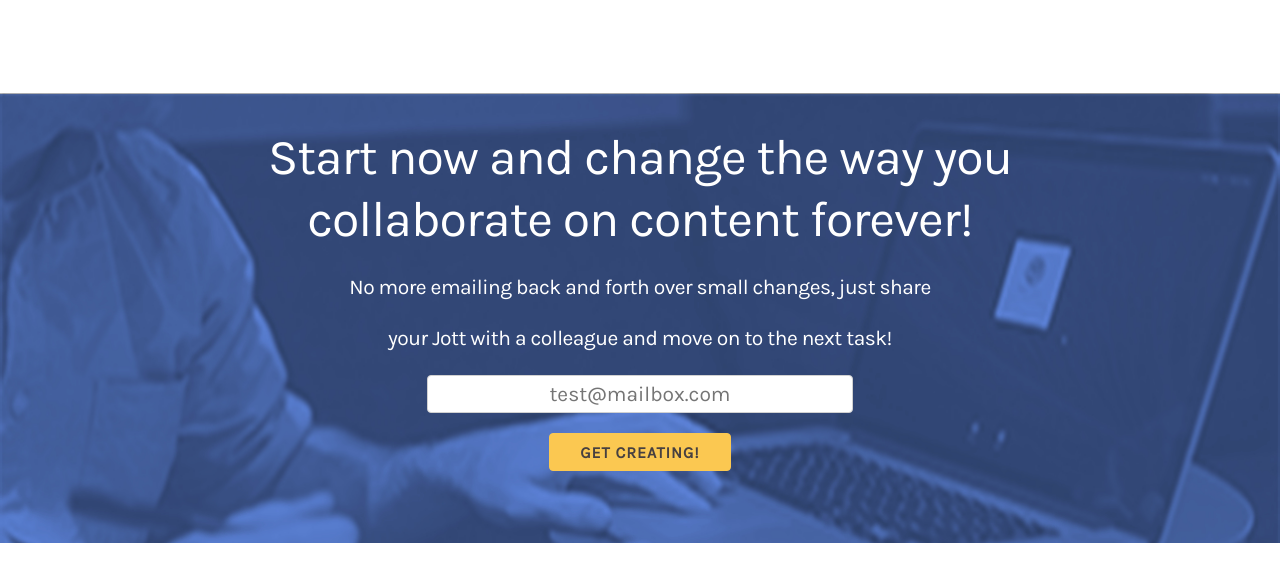
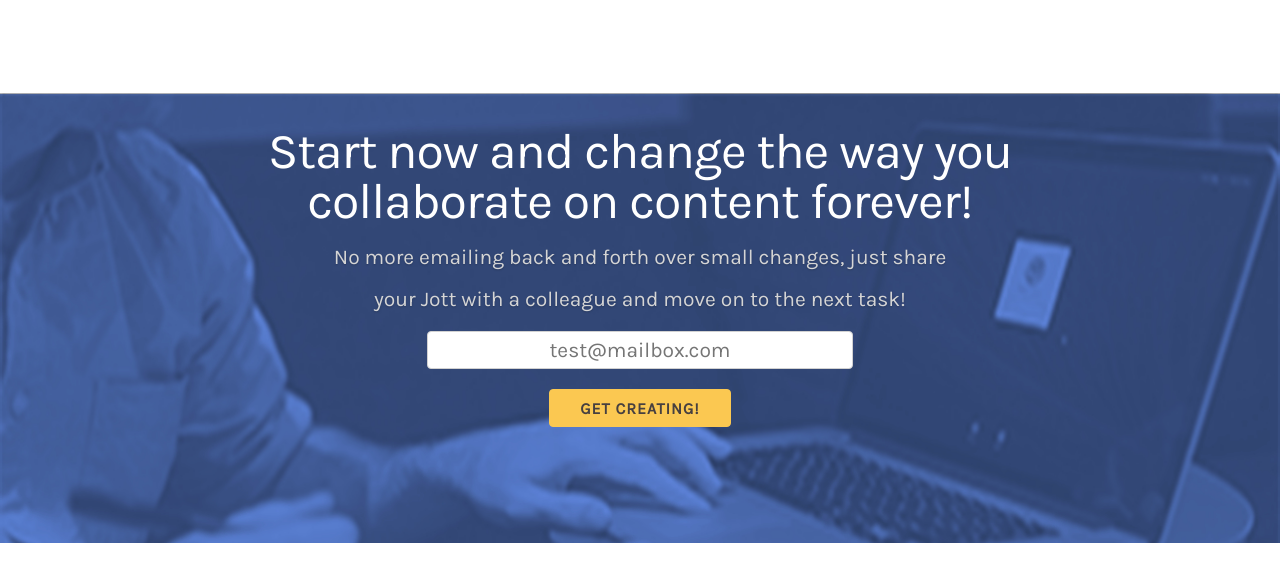
Before and after one commit to kevinbellinger/Jottly, a website: page index.html in a window 1280 px wide. Shown: the part 1907-2495 px from the top of the page. Drawn offline with Linux system fonts and the light colour scheme.

Commit message:
Added text

```diff
--- a/css/style.css
+++ b/css/style.css
@@ -152,6 +152,7 @@ h6 {
 #dudeworking h2 {
   font-size: 50px;
   font-family: "Karla";
+  line-height: 1;
   color: #ffffff;
 }
 
@@ -170,10 +171,10 @@ h6 {
 
 #dudeworking p {
   color:#d5d5d5;
-  font-size:1.33em;
-  line-height: 1.5;
+  font-size: 21px;
+  line-height: 1;
   text-shadow: 0 1px 2px rgba(0,0,0,.2);
-  margin-bottom: 1.2em;
+  margin-bottom: 1.0em;
 }
 #dudeworking p strong {
   color:#fff;
--- a/index.html
+++ b/index.html
@@ -153,12 +153,12 @@
     </div>
     <div class="row">
 
-      <h5>
+      <p>
         No more emailing back and forth over small changes, just share
-      </h5>
-      <h5>
+      </p>
+      <p>
        your Jott with a colleague and move on to the next task!
-     </h5>
+     </p>
    </div>
  </div>
  <div class="row">
```
